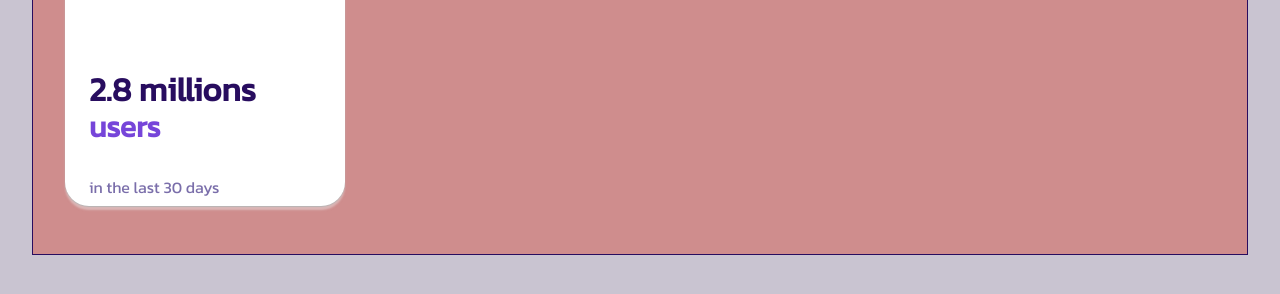
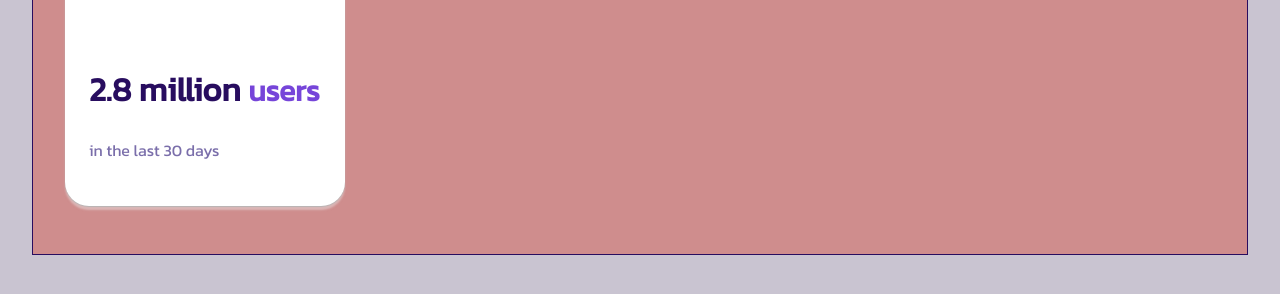
Before and after one commit to Valexy6/Pancakeswap, a plain HTML site: page index,.html in a window 1280 px wide. Shown: the part 182-476 px from the top of the page. Drawn offline with Linux system fonts and the light colour scheme.

Commit message:
Update index,.html

```diff
--- a/index,.html
+++ b/index,.html
@@ -22,7 +22,7 @@
           </div>
           <div class="text">
 
-            <h2 class="people">2.8 millions   <span class="user">users</span> </h2>
+            <h2 class="people">2.8 million  <span class="user">users</span> </h2>
                   <p class=" days"> in the last 30 days</p>
           </div>
 
```
